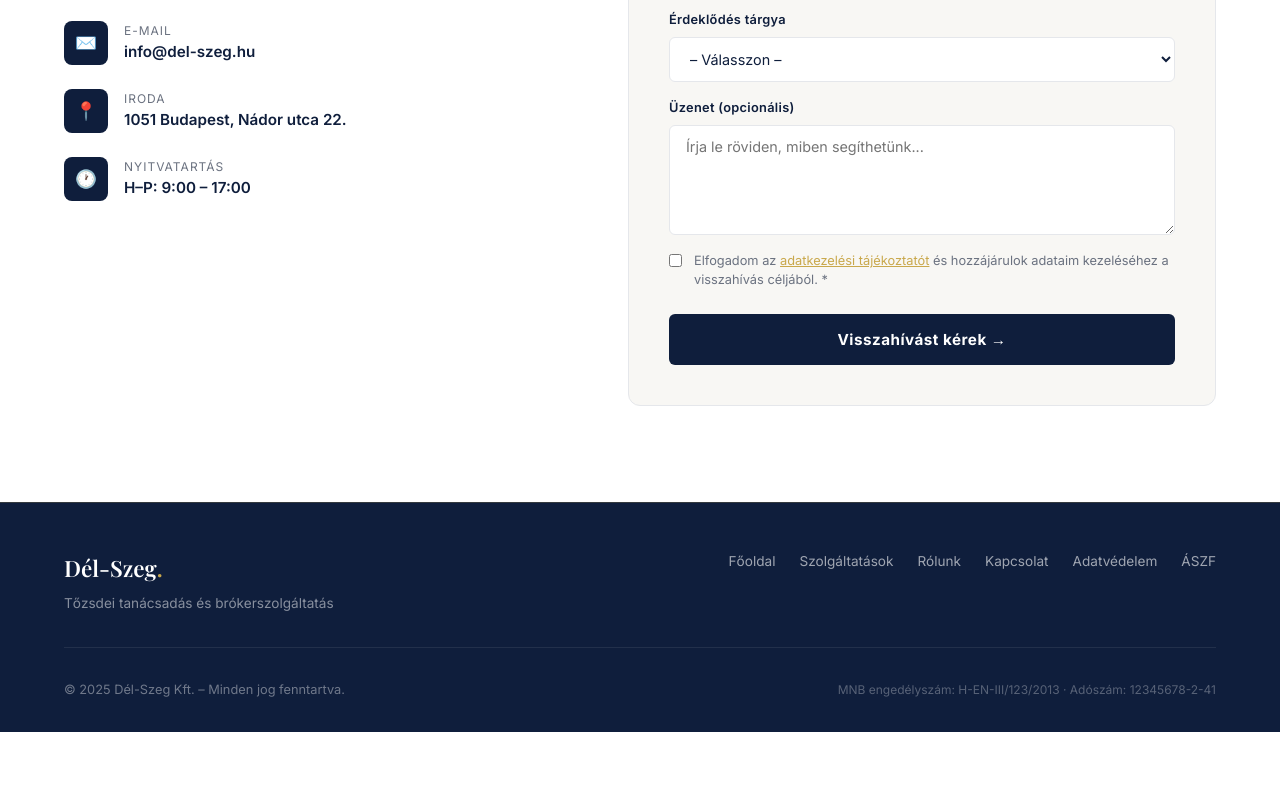
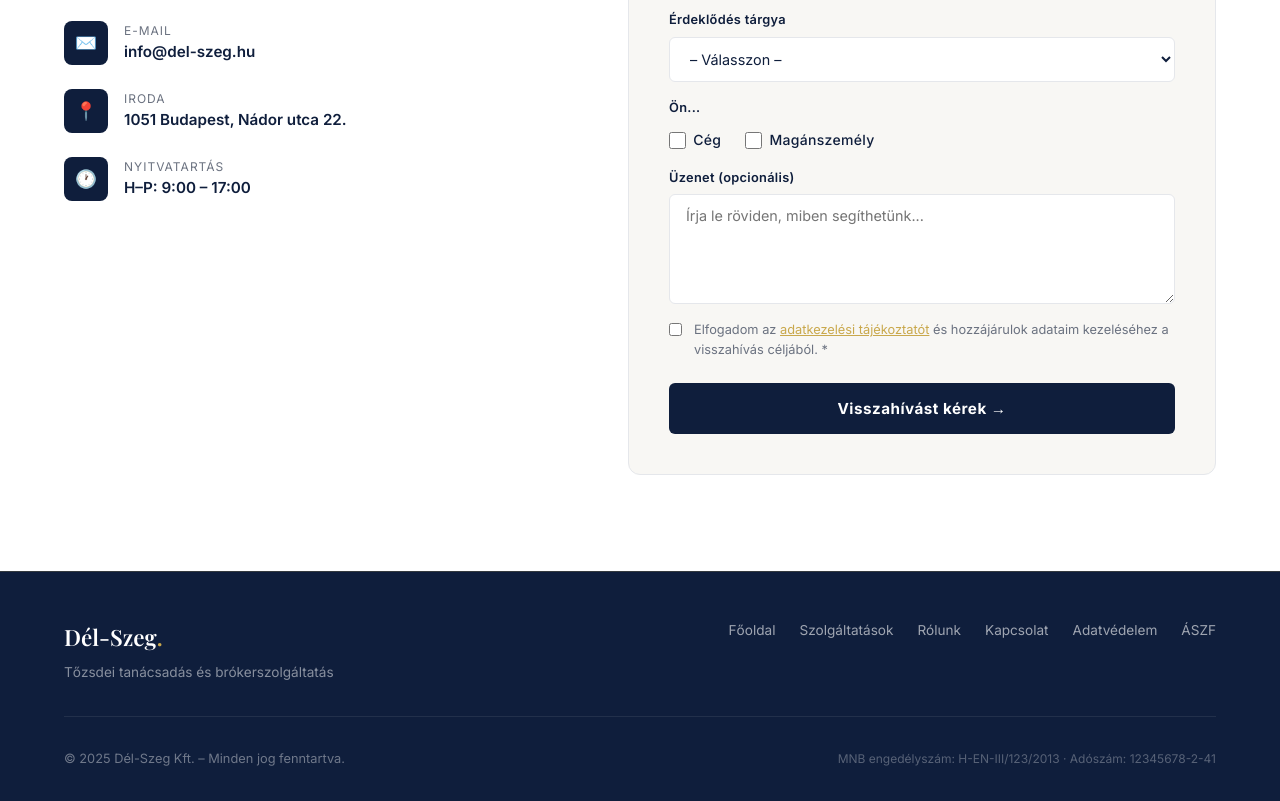
Before and after one commit to kissb22/del-szeg-website, a website: page index.html in a window 1280 px wide. Shown: the part 3190-3991 px from the top of the page. Before the commit the page ends 3922 px from the top, so only its background shows below. Drawn offline with nearby package versions, Linux system fonts and the light colour scheme.

Commit message:
Form: Cég / Magánszemély checkbox hozzáadva

```diff
--- a/index.html
+++ b/index.html
@@ -636,6 +636,11 @@
 
     .form-group textarea { resize: vertical; min-height: 110px; }
 
+    .form-check-group { display: flex; gap: 1.5rem; margin-top: 0.25rem; }
+    .form-check-inline { display: flex; align-items: center; gap: 0.45rem; }
+    .form-check-inline input[type="checkbox"] { width: 17px; height: 17px; accent-color: var(--gold); cursor: pointer; flex-shrink: 0; }
+    .form-check-inline label { font-size: 0.875rem; font-weight: 500; color: var(--navy); cursor: pointer; }
+
     .form-check {
       display: flex;
       align-items: flex-start;
@@ -1023,6 +1028,19 @@
           </select>
         </div>
         <div class="form-group">
+          <label>Ön...</label>
+          <div class="form-check-group">
+            <div class="form-check-inline">
+              <input type="checkbox" id="tipus-ceg" name="tipus" value="ceg" />
+              <label for="tipus-ceg">Cég</label>
+            </div>
+            <div class="form-check-inline">
+              <input type="checkbox" id="tipus-magan" name="tipus" value="maganszemely" />
+              <label for="tipus-magan">Magánszemély</label>
+            </div>
+          </div>
+        </div>
+        <div class="form-group">
           <label for="uzenet">Üzenet (opcionális)</label>
           <textarea id="uzenet" name="uzenet" placeholder="Írja le röviden, miben segíthetünk..."></textarea>
         </div>
```
